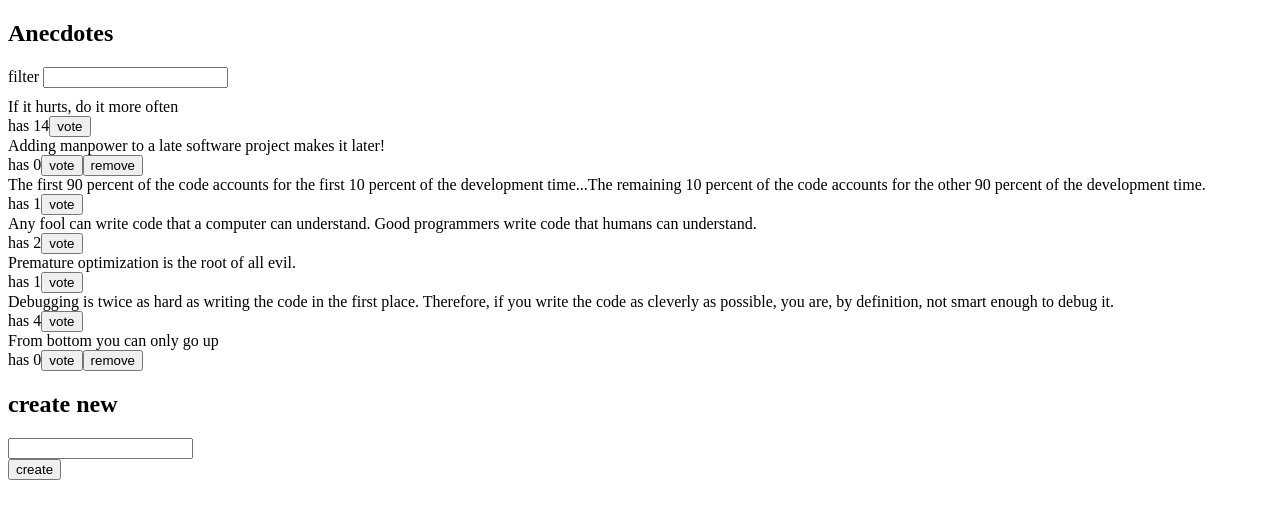
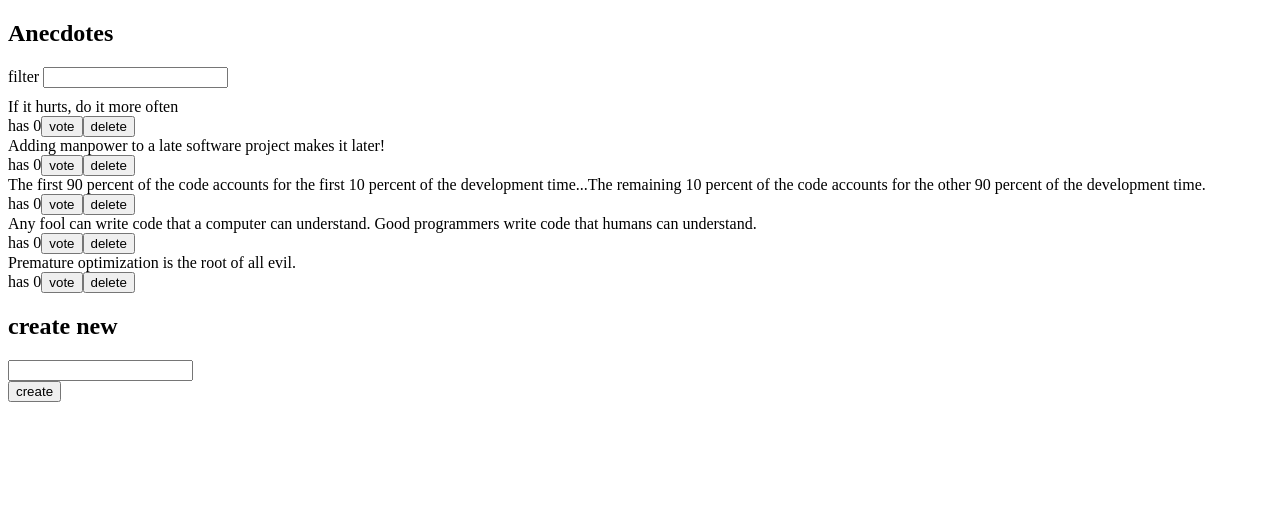
Before and after one commit to matejmilankov/full-stack-open-state-management, a React (Vite) app in the folder anecdotes/: page / in a window 1280 px wide. Shown: the top 518 px of the page. Built offline with nearby package versions, Linux system fonts and the light colour scheme; data requests are answered from the project's data file.

Commit message:
fix(anecdotes): fix store so end to end tests pass

```diff
--- a/anecdotes/db.json
+++ b/anecdotes/db.json
@@ -3,7 +3,7 @@
     {
       "content": "If it hurts, do it more often",
       "id": "47145",
-      "votes": 14
+      "votes": 0
     },
     {
       "content": "Adding manpower to a late software project makes it later!",
@@ -13,27 +13,17 @@
     {
       "content": "The first 90 percent of the code accounts for the first 10 percent of the development time...The remaining 10 percent of the code accounts for the other 90 percent of the development time.",
       "id": "69581",
-      "votes": 1
+      "votes": 0
     },
     {
       "content": "Any fool can write code that a computer can understand. Good programmers write code that humans can understand.",
       "id": "36975",
-      "votes": 2
+      "votes": 0
     },
     {
       "content": "Premature optimization is the root of all evil.",
       "id": "25170",
-      "votes": 1
-    },
-    {
-      "content": "Debugging is twice as hard as writing the code in the first place. Therefore, if you write the code as cleverly as possible, you are, by definition, not smart enough to debug it.",
-      "id": "98312",
-      "votes": 4
-    },
-    {
-      "content": "From bottom you can only go up",
-      "votes": 0,
-      "id": "zyMbtuxVwXc"
+      "votes": 0
     }
   ],
   "$schema": "./node_modules/json-server/schema.json"
--- a/anecdotes/src/components/AnecdoteList.jsx
+++ b/anecdotes/src/components/AnecdoteList.jsx
@@ -10,7 +10,7 @@ export function AnecdoteList() {
 
     const handleVote = (id, content) => {
         vote(id);
-        notify(`You voted ${content}`, 5);
+        notify(`you voted '${content}'`, 5);
     }
 
     return (
@@ -22,7 +22,7 @@ export function AnecdoteList() {
                         has {anecdote.votes}
                         <button onClick={() => handleVote(anecdote.id, anecdote.content)}>vote</button>
                         {anecdote.votes === 0 && (
-                            <button onClick={() => remove(anecdote.id)}>remove</button>
+                            <button onClick={() => remove(anecdote.id)}>delete</button>
                         )}
                     </div>
                 </div>
--- a/anecdotes/src/store.js
+++ b/anecdotes/src/store.js
@@ -16,9 +16,7 @@ const useAnecdoteStore = create((set, get) => ({
         a.id === id ? updatedAnecdote : a
       ));
 
-      set(() => ({
-        anecdotes: updatedAncedotes.toSorted((a, b) => b.votes - a.votes)
-      }))
+      set(() => ({ anecdotes: updatedAncedotes }));
     },
     add: async (content) => {
       const newAnecdot = await ancedotService.create(content);
@@ -44,11 +42,8 @@ export const useAnecdotes = () => {
   const anecdotes = useAnecdoteStore(state => state.anecdotes);
   const filter = useAnecdoteStore(state => state.filter);
 
-  if (filter !== '')
-    return anecdotes.filter(a => (
-      a.content.toLowerCase().includes(filter.toLowerCase())
-    ));
-
-  return anecdotes;
+  return anecdotes
+    .filter(a => a.content.toLowerCase().includes(filter.toLowerCase()))
+    .toSorted((a, b) => b.votes - a.votes);
 }
 export const useActions = () => useAnecdoteStore(state => state.actions)
```
Also changed, not shown: 1 other file (tests, documents, lock files or other folders).
